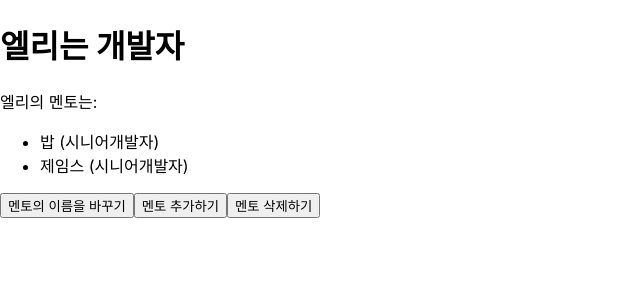
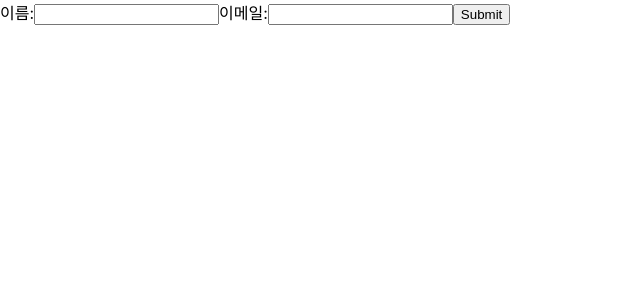
Before and after one commit to bm4656/React, a React (Create React App) app in the folder basic/: page / in a window 1280 px wide. Shown: the top 300 px of the page, without its empty margins (0-640 px from the left). Built offline with nearby package versions, Linux system fonts and the light colour scheme.

Commit message:
Form - uncontrolled component

```diff
--- /dev/null
+++ b/basic/src/AppForm.jsx
@@ -0,0 +1,34 @@
+import React, { useState } from 'react';
+
+export default function AppForm() {
+  const [form, setFrom] = useState({ name: '', email: '' });
+  const handleSubmit = e => {
+    e.preventDefault();
+    console.log(form);
+  };
+  const handleChange = e => {
+    const { name, value } = e.target;
+    setFrom({ ...form, [name]: value });
+  };
+  return (
+    <form onSubmit={handleSubmit}>
+      <label htmlFor='name'>이름:</label>
+      <input
+        type='text'
+        id='name'
+        name='name'
+        value={form.name}
+        onChange={handleChange}
+      />
+      <label htmlFor='email'>이메일:</label>
+      <input
+        type='email'
+        id='email'
+        name='email'
+        value={form.email}
+        onChange={handleChange}
+      />
+      <button>Submit</button>
+    </form>
+  );
+}
--- a/basic/src/index.js
+++ b/basic/src/index.js
@@ -2,12 +2,12 @@ import React from 'react';
 import ReactDOM from 'react-dom/client';
 import './index.css';
 import reportWebVitals from './reportWebVitals';
-import AppMentorsImmer from './AppMentorsImmer';
+import AppForm from './AppForm';
 
 const root = ReactDOM.createRoot(document.getElementById('root'));
 root.render(
   <React.StrictMode>
-    <AppMentorsImmer />
+    <AppForm />
   </React.StrictMode>
 );
 
```
